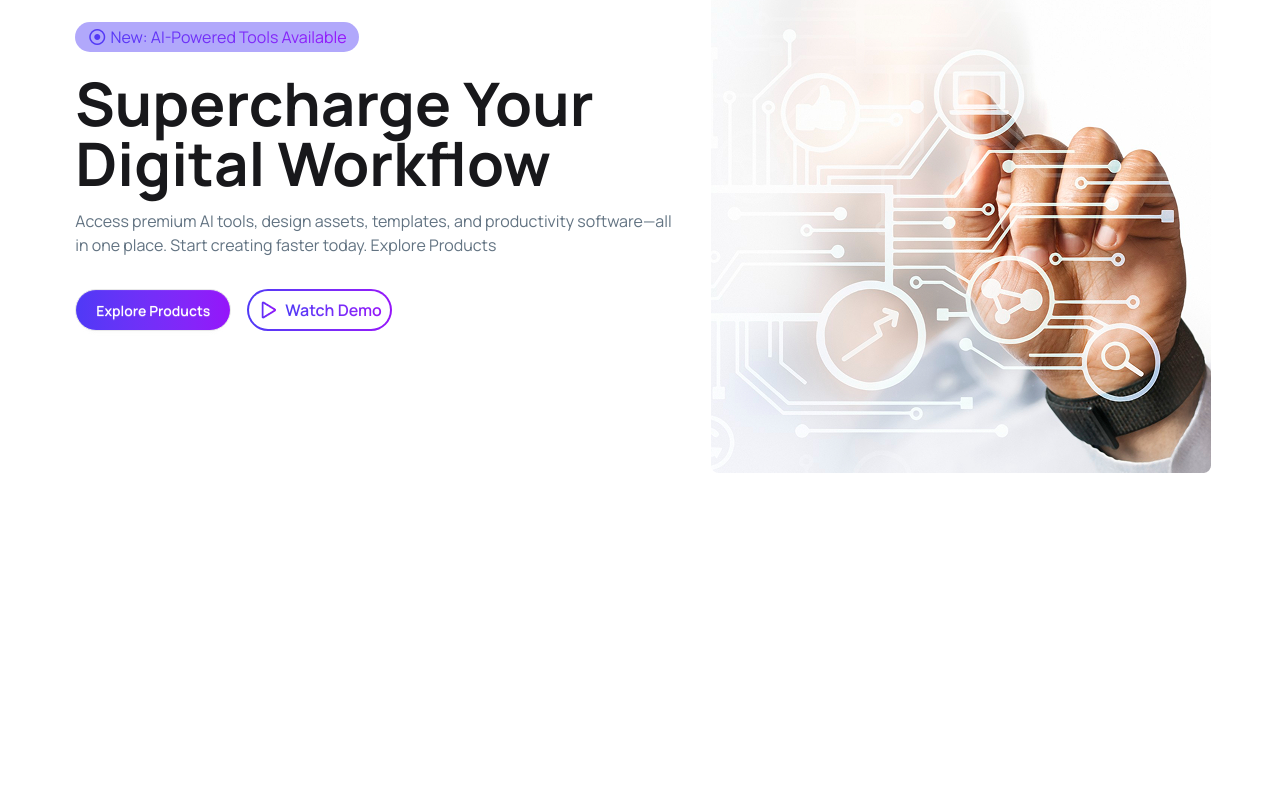
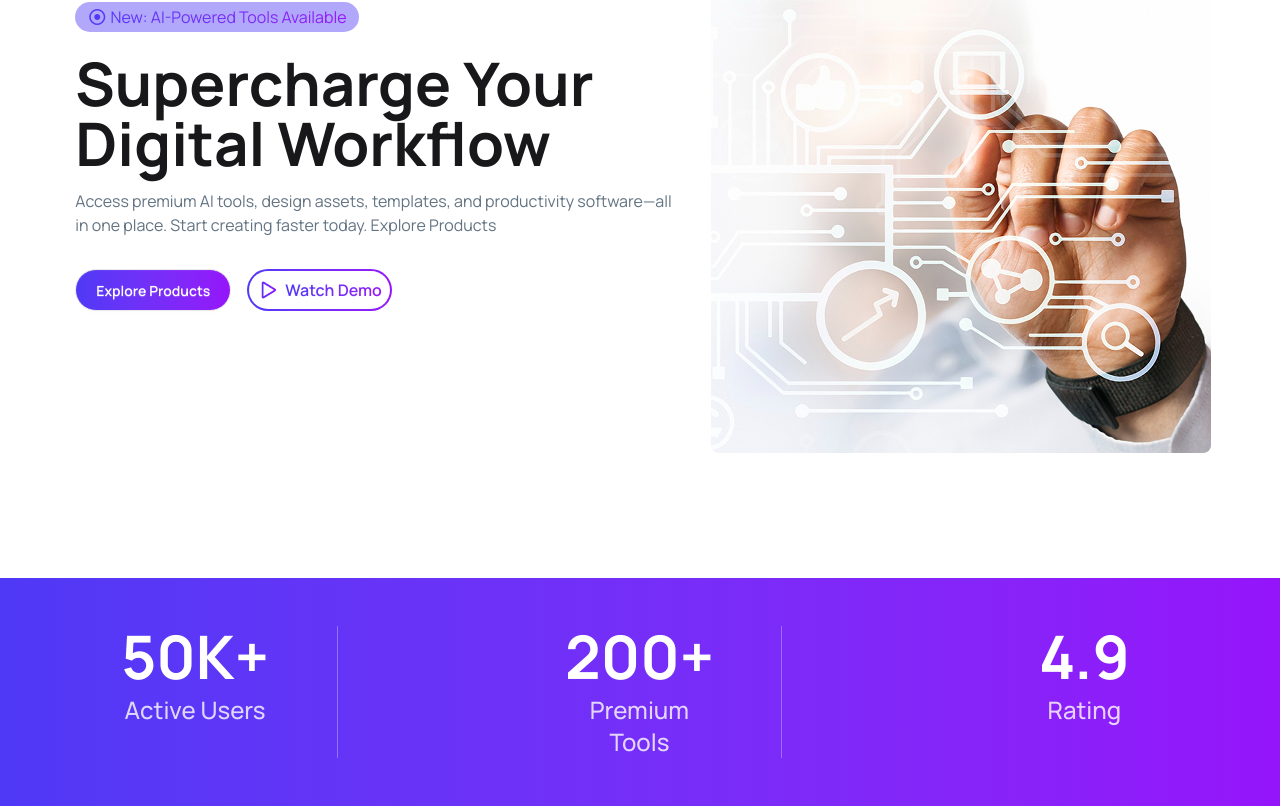
Before and after one commit to mdsiddik51/Digi-Tools, a React (Vite) app: page / in a window 1280 px wide. Shown: the part 292-1098 px from the top of the page. Before the commit the page ends 870 px from the top, so only its background shows below. Built offline with nearby package versions, Linux system fonts and the light colour scheme.

Commit message:
Finish stats component design

```diff
--- a/src/App.jsx
+++ b/src/App.jsx
@@ -1,6 +1,7 @@
 
 import Navbar from "./navbar";
 import Hero from "./hero";
+import Status from "./status";
 function App() {
 
 
@@ -8,6 +9,7 @@ function App() {
     <>
       <Navbar/>
       <Hero/>
+      <Status/>
     </>
   )
 }
--- a/src/hero.jsx
+++ b/src/hero.jsx
@@ -1,13 +1,13 @@
 const Hero = () => {
   return (
-    <div className="hero bg-white min-h-screen w-11/12 mx-auto">
+    <div className="hero bg-white min-h-screen w-11/12 mx-auto pb-10 ">
       <div className="hero-content flex-col justify-between lg:flex-row-reverse">
         <img src=".\src\assets\banner.png" alt="" />
         <div className="p-1.5">
           <div>
             <div className="mb-6">
               <span className="py-1 px-3 rounded-full bg-[#4F39F670]">
-                <span className="  bg-gradient-to-r from-[#4F39F6] to-[#9514FA] bg-clip-text text-transparent">
+                <span className="  bg-linear-to-r from-[#4F39F6] to-[#9514FA] bg-clip-text text-transparent">
                   <i className="fa-regular fa-circle-dot"></i> New: AI-Powered
                   Tools Available
                 </span>
@@ -25,16 +25,16 @@ const Hero = () => {
           </p>
 
           <div className="flex flex-wrap gap-4 pt-8">
-            <button className="btn p-5 bg-gradient-to-r from-[#4F39F6] to-[#9514FA] rounded-full text-white">
+            <button className="btn p-5 bg-linear-to-r from-[#4F39F6] to-[#9514FA] rounded-full text-white">
               Explore Products
             </button>
 
-            <button className="bg-gradient-to-r from-[#4F39F6] to-[#9514FA] p-0.5 rounded-full">
+            <button className="bg-linear-to-r from-[#4F39F6] to-[#9514FA] p-0.5 rounded-full">
               <div className="flex items-center gap-2 bg-white rounded-full h-full px-2">
                 <img
                   src="./src/assets/play.png"
                 />
-                <span className="bg-gradient-to-r from-[#4F39F6] to-[#9514FA] bg-clip-text text-transparent font-semibold">
+                <span className="bg-linear-to-r from-[#4F39F6] to-[#9514FA] bg-clip-text text-transparent font-semibold">
                   Watch Demo
                 </span>
               </div>
--- a/src/navbar.jsx
+++ b/src/navbar.jsx
@@ -41,7 +41,7 @@ const Navbar = () => {
             </li>
           </ul>
         </div>
-        <a className="font-bold bg-gradient-to-r from-[#4F39F6] to-[#9514FA] bg-clip-text text-transparent text-[20px] md:text-4xl leading-normal">
+        <a className="font-bold bg-linear-to-r from-[#4F39F6] to-[#9514FA] bg-clip-text text-transparent text-[20px] md:text-4xl leading-normal">
           DigiTools
         </a>
       </div>
@@ -88,7 +88,7 @@ const Navbar = () => {
           </div>
           <h1 className="flex items-center justify-center">login</h1>
         </div>
-        <a className="btn text-[10px] lg:text-[16px] bg-gradient-to-r from-[#4F39F6] to-[#9514FA] rounded-full text-white">
+        <a className="btn text-[10px] lg:text-[16px] bg-linear-to-r from-[#4F39F6] to-[#9514FA] rounded-full text-white">
           Get Started
         </a>
       </div>
--- /dev/null
+++ b/src/status.jsx
@@ -0,0 +1,31 @@
+const Status = () => {
+  return (
+    <div className="bg-linear-to-r from-[#4F39F6] to-[#9514FA] py-12 flex justify-center items-center">
+      <div className="max-w-11/12  mx-auto grid grid-cols-1 md:grid-cols-3 gap-6 md:gap-40 text-center text-white ">
+
+        <div className="border-b md:border-b-0 md:border-r border-white/30 pb-8 md:pb-0 md:px-16">
+          <h1 className="text-5xl md:text-6xl font-bold mb-2">50K+</h1>
+          <p className="text-xl md:text-2xl font-medium opacity-80">
+            Active Users
+          </p>
+        </div>
+
+        <div className="border-b md:border-b-0 md:border-r border-white/30 pb-8 md:pb-0 md:px-16">
+          <h1 className="text-5xl md:text-6xl font-bold mb-2 text-white">
+            200+
+          </h1>
+          <p className="text-xl md:text-2xl font-medium text-white opacity-80">
+            Premium Tools
+          </p>
+        </div>
+
+        <div>
+          <h1 className="text-5xl md:text-6xl font-bold pb-2">4.9</h1>
+          <p className="text-xl md:text-2xl font-medium opacity-80">Rating</p>
+        </div>
+      </div>
+    </div>
+  );
+};
+
+export default Status;
```
